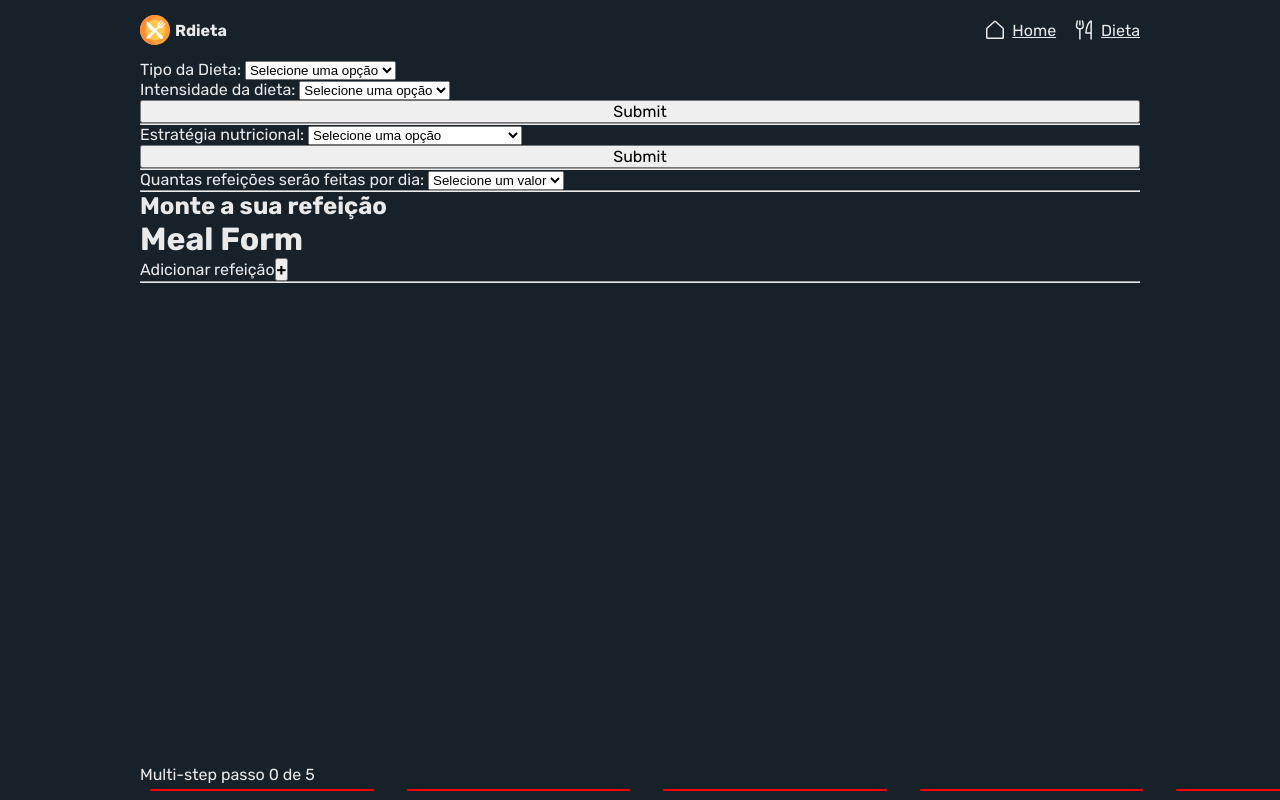
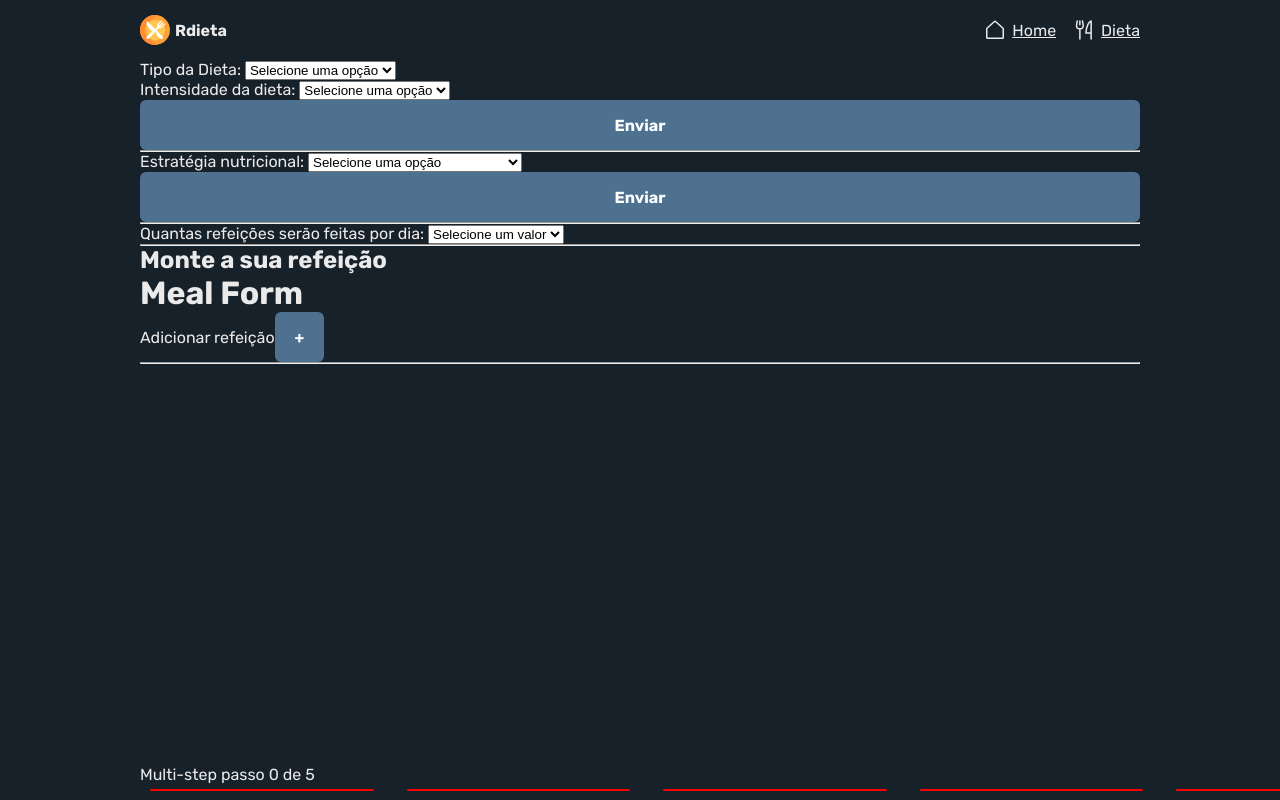
Before and after one commit to RenanArantes/rdieta, a Next.js app: page /diet in a window 1280 px wide. Built offline with nearby package versions, Linux system fonts and the light colour scheme.

Commit message:
Button Component

```diff
--- /dev/null
+++ b/components/Button/index.ts
@@ -0,0 +1,17 @@
+import styled from 'styled-components'
+
+export const Button = styled.button`
+  height: 50px;
+  border: 0;
+  background: ${(props) => props.theme.blueColors[400]};
+  color: ${(props) => props.theme.white};
+  font-weight: bold;
+  padding: 0 1.25rem;
+  border-radius: 6px;
+  cursor: pointer;
+
+  &:hover {
+    transition: 0.4s;
+    background: ${(props) => props.theme.blueColors[700]};
+  }
+`
--- a/components/forms/BMRForm/index.tsx
+++ b/components/forms/BMRForm/index.tsx
@@ -3,6 +3,7 @@ import { useForm } from 'react-hook-form'
 import { PersonContext } from '../../../contexts/Person'
 import { zodResolver } from '@hookform/resolvers/zod'
 import * as zod from 'zod'
+import { Button } from '../../Button'
 
 interface BenedictEquation {
   weight: number
@@ -117,7 +118,7 @@ export function BMRForm() {
           <option value="female">Feminino</option>
         </select>
       </span>
-      <input type="submit" />
+      <Button type="submit">Enviar</Button>
     </form>
   )
 }
--- a/components/forms/DietForm/index.tsx
+++ b/components/forms/DietForm/index.tsx
@@ -4,6 +4,7 @@ import { zodResolver } from '@hookform/resolvers/zod'
 import * as zod from 'zod'
 import { PersonContext } from '../../../contexts/Person'
 import { DietContext } from '../../../contexts/Diet'
+import { Button } from '../../Button'
 
 interface DietType {
   dietType: 'cutting' | 'bulking'
@@ -90,7 +91,7 @@ export function DietForm() {
           <option value="high">Alta</option>
         </select>
       </span>
-      <input type="submit" />
+      <Button type="submit">Enviar</Button>
     </form>
   )
 }
--- a/components/forms/MealForm/MealFormModal/index.tsx
+++ b/components/forms/MealForm/MealFormModal/index.tsx
@@ -2,6 +2,7 @@ import { ChangeEvent, useContext, useEffect, useState } from 'react'
 import { useForm, Controller } from 'react-hook-form'
 import Food from '../../../../@types/food'
 import { MealContext } from '../../../../contexts/Meal'
+import { Button } from '../../../Button'
 
 interface MacroNutrients {
   cho: number
@@ -396,12 +397,12 @@ export function MealFormModal({
                       </select>{' '}
                       serão necessários <strong>{goalFoodWeight}</strong>g do
                       alimento.
-                      <button
+                      <Button
                         type="button"
                         onClick={() => handleAddFoodOnMeal(selectedFood)}
                       >
                         Adicionar na refeição
-                      </button>
+                      </Button>
                     </span>
                   </ul>
                 </span>
@@ -421,12 +422,12 @@ export function MealFormModal({
                           {food.description} | {food.goals.weight}g
                         </span>
                         <span style={{ marginLeft: 20 }}>
-                          <button
+                          <Button
                             type="button"
                             onClick={() => handleRemoveFoodOfMeal(food)}
                           >
                             Remover
-                          </button>
+                          </Button>
                         </span>
                       </li>
                     ))}
@@ -451,7 +452,7 @@ export function MealFormModal({
                       </li>
                     </ul>
                     <div>
-                      <button type="submit">Criar Refeição</button>
+                      <Button type="submit">Criar Refeição</Button>
                     </div>
                   </div>
                 </div>
--- a/components/forms/MealForm/index.tsx
+++ b/components/forms/MealForm/index.tsx
@@ -1,6 +1,7 @@
 import { useContext, useState } from 'react'
 import Food from '../../../@types/food'
 import { DietContext } from '../../../contexts/Diet'
+import { Button } from '../../Button'
 import { MealFormModal } from './MealFormModal'
 
 interface MealFormProps {
@@ -25,9 +26,9 @@ export function MealForm({ foods, categories }: MealFormProps) {
       <h1>Meal Form</h1>
       <div>
         <label>Adicionar refeição</label>
-        <button type="button" onClick={handleDisplayModal}>
+        <Button type="button" onClick={handleDisplayModal}>
           <strong>+</strong>
-        </button>
+        </Button>
       </div>
       <div
         style={{
--- a/components/forms/MealUpdateForm/MealUpdateFormModal/index.tsx
+++ b/components/forms/MealUpdateForm/MealUpdateFormModal/index.tsx
@@ -2,6 +2,7 @@ import { ChangeEvent, useContext, useEffect, useState } from 'react'
 import { useForm } from 'react-hook-form'
 import Food from '../../../../@types/food'
 import { MealContext } from '../../../../contexts/Meal'
+import { Button } from '../../../Button'
 
 interface MacroNutrients {
   cho: number
@@ -433,12 +434,12 @@ export function MealUpdateFormModal({
                     </select>{' '}
                     serão necessários <strong>{goalFoodWeight}</strong>g do
                     alimento.
-                    <button
+                    <Button
                       type="button"
                       onClick={() => handleAddFoodOnMeal(selectedFood)}
                     >
                       Adicionar na refeição
-                    </button>
+                    </Button>
                   </span>
                 </ul>
               </span>
@@ -458,12 +459,12 @@ export function MealUpdateFormModal({
                         {food.description} | {food.goals.weight}g
                       </span>
                       <span style={{ marginLeft: 20 }}>
-                        <button
+                        <Button
                           type="button"
                           onClick={() => handleRemoveFoodOfMeal(food)}
                         >
                           Remover
-                        </button>
+                        </Button>
                       </span>
                     </li>
                   ))}
@@ -488,9 +489,9 @@ export function MealUpdateFormModal({
                     </li>
                   </ul>
                   <div>
-                    <button type="button" onClick={handleMealUpdate}>
+                    <Button type="button" onClick={handleMealUpdate}>
                       Editar Refeição
-                    </button>
+                    </Button>
                   </div>
                 </div>
               </div>
--- a/components/forms/NutritionalStrategyForm/index.tsx
+++ b/components/forms/NutritionalStrategyForm/index.tsx
@@ -3,6 +3,7 @@ import { useForm } from 'react-hook-form'
 import { zodResolver } from '@hookform/resolvers/zod'
 import * as zod from 'zod'
 import { DietContext } from '../../../contexts/Diet'
+import { Button } from '../../Button'
 
 interface NutritionalStrategyType {
   nutritionalStrategy: 'corporalWeight' | 'percentualMacros'
@@ -59,7 +60,7 @@ export function NutritionalStrategyForm() {
         </select>
       </span>
       {'  '}
-      <input type="submit" />
+      <Button type="submit">Enviar</Button>
     </form>
   )
 }
--- a/components/forms/TotalKcalForm/index.tsx
+++ b/components/forms/TotalKcalForm/index.tsx
@@ -3,6 +3,7 @@ import { useForm } from 'react-hook-form'
 import { zodResolver } from '@hookform/resolvers/zod'
 import * as zod from 'zod'
 import { PersonContext } from '../../../contexts/Person'
+import { Button } from '../../Button'
 
 interface TotalKcal {
   dailyActivity: 'sedentary' | 'moderate' | 'high'
@@ -142,7 +143,7 @@ export function TotalKcalForm() {
           <option value="advanced">Avançado</option>
         </select>
       </span>
-      <input type="submit" />
+      <Button type="submit">Enviar</Button>
     </form>
   )
 }
--- a/pages/index.tsx
+++ b/pages/index.tsx
@@ -5,6 +5,7 @@ import { BMRForm } from '../components/forms/BMRForm'
 import { TotalKcalForm } from '../components/forms/TotalKcalForm'
 import { StepContext } from '../contexts/Step'
 import { BottomMultiStep } from '../components/BottomMultiStep'
+import { Button } from '../components/Button'
 
 export default function Home() {
   const {
@@ -35,9 +36,9 @@ export default function Home() {
           )}
         </div>
       </div>
-      <button type="button" onClick={() => push('/diet')}>
+      <Button type="button" onClick={() => push('/diet')}>
         Ir para Dieta
-      </button>
+      </Button>
       <BottomMultiStep step={step} currentStep={currentStep} />
     </div>
   )
```
